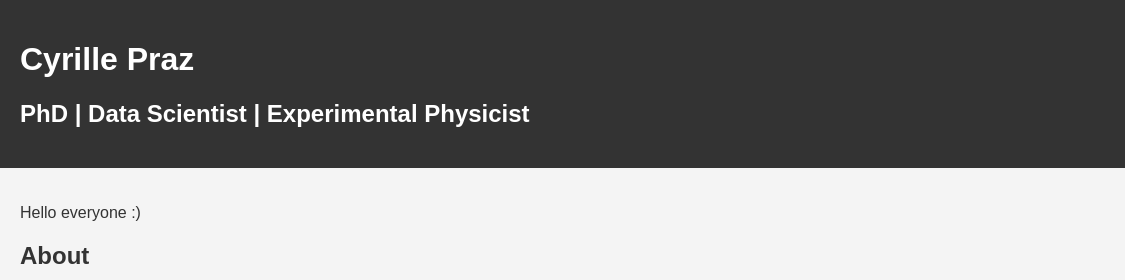
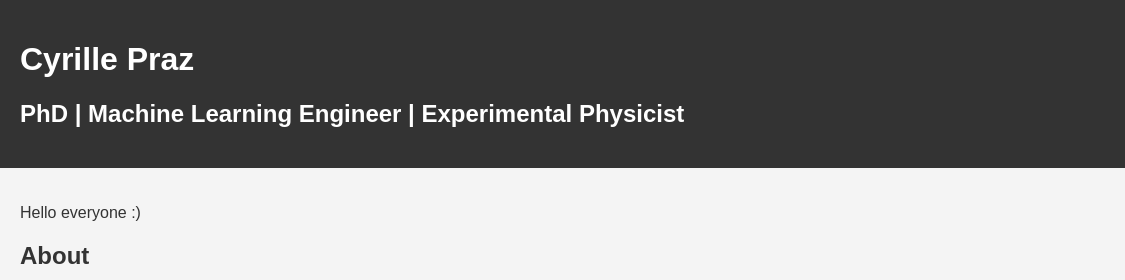
Before and after one commit to cyrraz/cyrraz.github.io, a plain HTML site: page index.html in a window 1280 px wide. Shown: the top 280 px of the page, 0-1125 px from the left. Drawn offline with Linux system fonts and the light colour scheme; a web font is replaced by a local one.

Commit message:
edit profile

```diff
--- a/index.html
+++ b/index.html
@@ -59,7 +59,7 @@
     <header>
         <img src="pics/cyrille_praz.jpg" alt="Cyrille Praz" class="profile-pic">
         <h1>Cyrille Praz</h1>
-        <h2>PhD | Data Scientist | Experimental Physicist</h2>
+        <h2>PhD | Machine Learning Engineer | Experimental Physicist</h2>
 
     </header>
     <div class="content">
```
